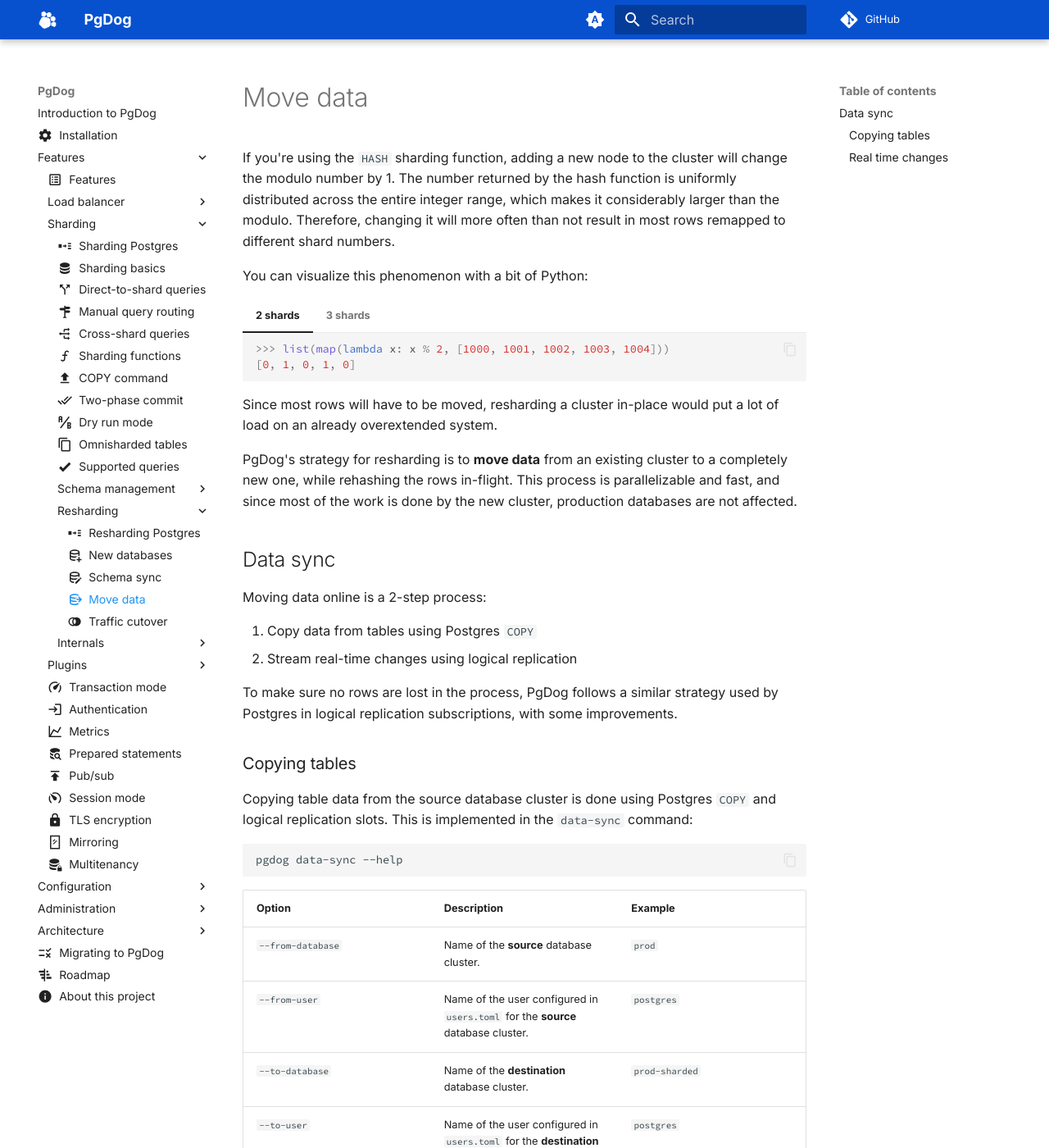
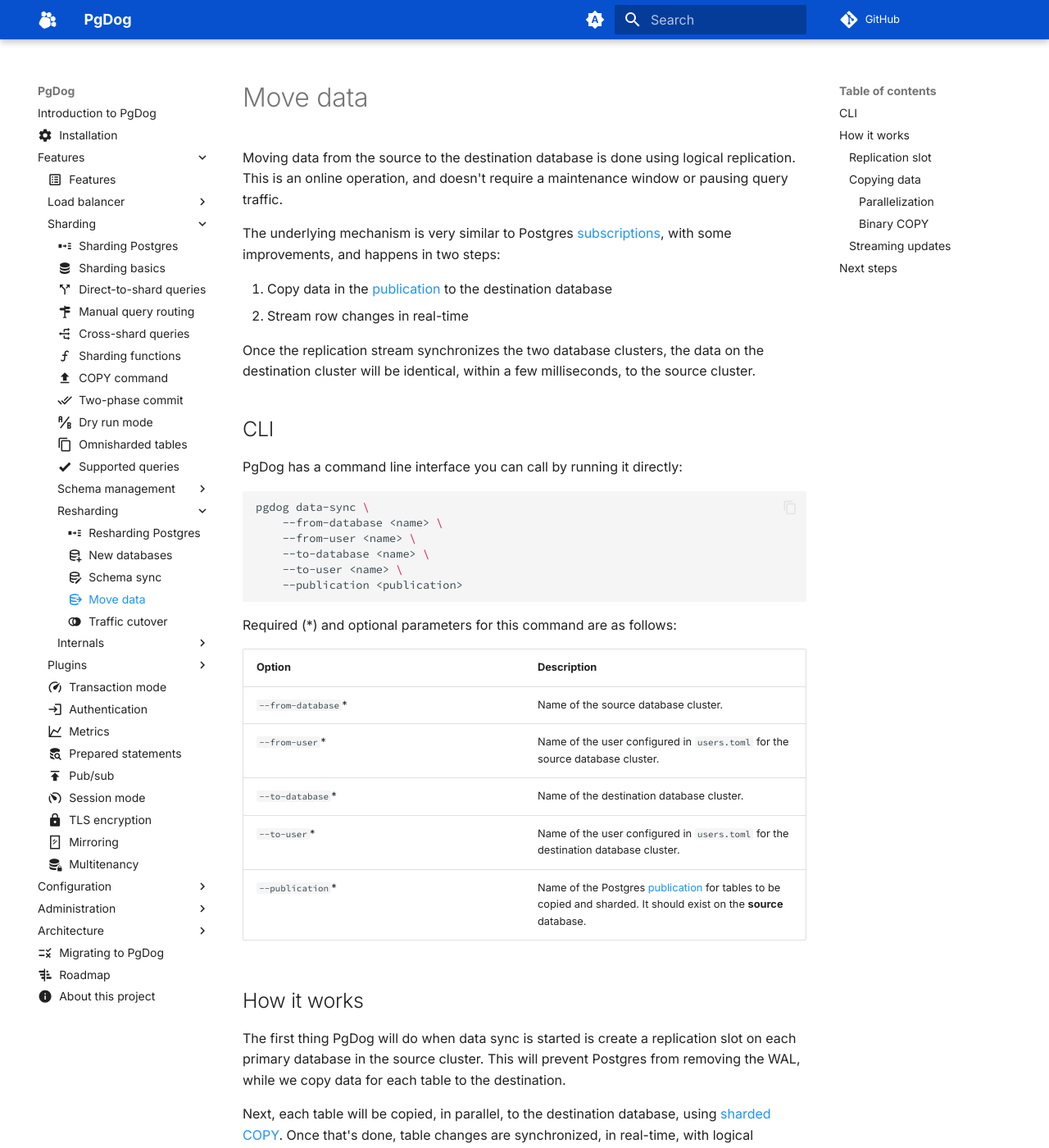
Before and after one commit to pgdogdev/docs, an MkDocs documentation site: the page built from docs/features/sharding/resharding/hash.md, in a window 1280 px wide and 1400 px high. Shown: the whole window at 82% size. Built offline with MkDocs 1.6.1 and Material for MkDocs 9.7.7, drawn with Linux system fonts in a browser that asks for light colours; comment, search, counter and statistics services are not loaded; some of the changed text lies outside the part shown.

Commit message:
More resharding docs (#28)

````diff
--- a/docs/features/sharding/resharding/hash.md
+++ b/docs/features/sharding/resharding/hash.md
@@ -4,55 +4,126 @@
 
 # Move data
 
-If you're using the `HASH` sharding function, adding a new node to the cluster will change the modulo number by 1. The number returned by the hash function is uniformly distributed across the entire integer range, which makes it considerably larger than the modulo. Therefore, changing it will more often than not result in most rows remapped to different shard numbers.
+Moving data from the source to the destination database is done using logical replication. This is an online operation, and doesn't require a maintenance window or pausing query traffic.
 
-You can visualize this phenomenon with a bit of Python:
+The underlying mechanism is very similar to Postgres [subscriptions](https://www.postgresql.org/docs/current/sql-createsubscription.html), with some improvements, and happens in two steps:
 
-=== "2 shards"
+1. Copy data in the [publication](schema.md#publication) to the destination database
+2. Stream row changes in real-time
 
-    ```python
-    >>> list(map(lambda x: x % 2, [1000, 1001, 1002, 1003, 1004]))
-    [0, 1, 0, 1, 0]
+Once the replication stream synchronizes the two database clusters, the data on the destination cluster will be identical, within a few milliseconds, to the source cluster.
+
+## CLI
+
+PgDog has a command line interface you can call by running it directly:
+
+```bash
+pgdog data-sync \
+    --from-database <name> \
+    --from-user <name> \
+    --to-database <name> \
+    --to-user <name> \
+    --publication <publication>
+```
+
+Required (*) and optional parameters for this command are as follows:
+
+| Option | Description |
+|-|-|
+| `--from-database`* | Name of the source database cluster. |
+| `--from-user`* | Name of the user configured in `users.toml` for the source database cluster. |
+| `--to-database`* | Name of the destination database cluster. |
+| `--to-user`* | Name of the user configured in `users.toml` for the destination database cluster. |
+| `--publication`* | Name of the Postgres [publication](schema.md#publication) for tables to be copied and sharded. It should exist on the **source** database. |
+
+## How it works
+
+The first thing PgDog will do when data sync is started is create a replication slot on each primary database in the source cluster. This will prevent Postgres from removing the WAL, while we copy data for each table to the destination.
+
+Next, each table will be copied, in parallel, to the destination database, using [sharded COPY](../copy.md). Once that's done, table changes are synchronized, in real-time, with logical replication from the replication slot created earlier.
+
+The whole process happens entirely online, and doesn't require database reboots or pausing writes to the source database.
+
+### Replication slot
+
+PostgreSQL replication works on the basis of slots. They are virtual annotations in the Write-Ahead Log which prevent Postgres from recycling WAL segments and deleting the history of changes made to the database.
+
+<center>
+    <img src="/images/resharding-slot-2.png" width="75%" alt="Cross-shard queries" />
+</center>
+
+With logical replication, any client that speaks the protocol (like PgDog) can connect to the server and stream changes made to the database, starting at the position marked by the slot.
+
+Before copying table data, we create a slot to mark a consistent starting point for our replication process. The slot is **permanent**, so even if resharding is interrupted, Postgres won't lose any of the WAL segments we need to resume it.
+
+!!! note "Unused replication slots"
+    Since permanent replication slots are not automatically removed by Postgres, if you choose to abort the resharding process, make sure to manually drop the replication slot to prevent excessive WAL accumulation on the source database.
+
+Once the slot is created, PgDog starts copying data from all tables in the [publication](schema.md#publication), and resharding it in-flight.
+
+### Copying data
+
+Tables are copied from source to destination database using standard PostgreSQL `COPY` commands, with a few improvements.
+
+#### Parallelization
+
+If you are running PostgreSQL 16 or later and have configured replicas on the source database, PgDog can copy multiple tables in parallel, dramatically accelerating this process.
+
+<center>
+    <img src="/images/resharding-16x.png" width="75%" alt="Cross-shard queries" />
+</center>
+
+To set this up, make sure to add your read replicas to [`pgdog.toml`](../../../configuration/pgdog.toml/databases.md), for example:
+
+```toml
+[[databases]]
+name = "source"
+host = "10.0.0.1"
+role = "replica"
+
+[[databases]]
+name = "source"
+host = "10.0.0.2"
+role = "replica"
+```
+
+PgDog will distribute the table copy load evenly between all replicas in the configuration. The more replicas are available for resharding, the faster it will complete.
+
+!!! note "Dedicated replicas"
+    To prevent the resharding process from impacting production queries, you can create a separate set of replicas just for resharding.
+
+    Managed clouds (e.g., AWS RDS) make this especially easy, but require a warm-up period to fetch all the data from the backup snapshot, before they can read data at full speed of their storage volumes.
+
+#### Binary `COPY`
+
+PgDog uses the binary `COPY` format to send and receive data, which has been shown to be consistently faster than text, because it avoids the (de)serialization overhead of sending tuples in text form. PgDog decodes tuples in-flight and splits them evenly between destination shards, using the [sharded COPY](../copy.md) implementation.
+
+!!! note "Binary compatibility"
+    While the data format used by PostgreSQL databases hasn't changed in decades, binary `COPY` sends rows exactly as they are stored on disk.
+
+    Therefore, sending binary data between two PostgreSQL databases running different
+    versions of Postgres, however unlikely, could result in incompatibilities. We recommend to _not_ change major versions of the server while resharding.
+
+Once all tables are copied and resharded on the destination database cluster, PgDog will begin streaming real-time row updates from the [replication slot](#replication-slot).
+
+### Streaming updates
+
+Once tables are copied over to the destination database, PgDog will stream any changes made to those tables from the [replication slot](#replication-slot) created previously. If it took a while to copy tables and the source database received a large volume of writes, this process could take some time.
+
+You can check on the streaming process and estimate its ETA by querying the `pg_replication_slots` view on the __source__ database:
+
+=== "Source database"
+    ```postgresql
+    SELECT confirmed_flush_lsn, pg_current_wal_lsn() FROM pg_replication_slots;
     ```
 
-=== "3 shards"
-    ```python
-    >>> list(map(lambda x: x % 3, [1000, 1001, 1002, 1003, 1004]))
-    [1, 2, 0, 1, 2]
-    ```
+| Column | Description |
+|-|-|
+| `confirmed_flush_lsn` | The transaction identifier that has been written to the destination database cluster. |
+| `pg_current_wal_lsn()` | Current position in the Write-Ahead Log for this database. |
 
-Since most rows will have to be moved, resharding a cluster in-place would put a lot of load on an already overextended system.
+The replication delay between the two database clusters is measured in bytes. When that number reaches zero, the two databases are byte-for-byte identical, and traffic can be [cut over](cutover.md) to the destination database.
 
-PgDog's strategy for resharding is to **move data** from an existing cluster to a completely new one, while rehashing the rows in-flight. This process is parallelizable and fast, and since most of the work is done by the new cluster, production databases are not affected.
+## Next steps
 
-## Data sync
-
-Moving data online is a 2-step process:
-
-1. Copy data from tables using Postgres `COPY`
-2. Stream real-time changes using logical replication
-
-To make sure no rows are lost in the process, PgDog follows a similar strategy used by Postgres in logical replication subscriptions, with some improvements.
-
-### Copying tables
-
-Copying table data from the source database cluster is done using Postgres `COPY` and logical replication slots. This is implemented in the `data-sync` command:
-
-```bash
-pgdog data-sync --help
-```
-
-| Option | Description | Example |
-|-|-|-|
-| `--from-database` | Name of the **source** database cluster. | `prod` |
-| `--from-user` | Name of the user configured in `users.toml` for the **source** database cluster. | `postgres` |
-| `--to-database` | Name of the **destination** database cluster. | `prod-sharded` |
-| `--to-user` | Name of the user configured in `users.toml` for the **destination** database cluster. | `postgres` |
-| `--publication` | Name of the Postgres [publication](https://www.postgresql.org/docs/current/sql-createpublication.html) for tables to be copied and sharded. It should exist on the **source** database. | `all_tables` |
-
-All databases and users must be configured in `pgdog.toml` and `users.toml`.
-
-### Real time changes
-
-After data sync is complete, changes for all tables in the publication will be streamed in real-time. Keep this connection
-open until you are ready to cut traffic over to the new database cluster.
+- [Traffic cutover](cutover.md)
````
Also changed, not shown: docs/features/sharding/resharding/schema.md (+14 -10 lines), docs/roadmap.md (+1 -1 lines), docs/images/resharding-16x.png (added), docs/images/resharding-slot-2.png (added).
